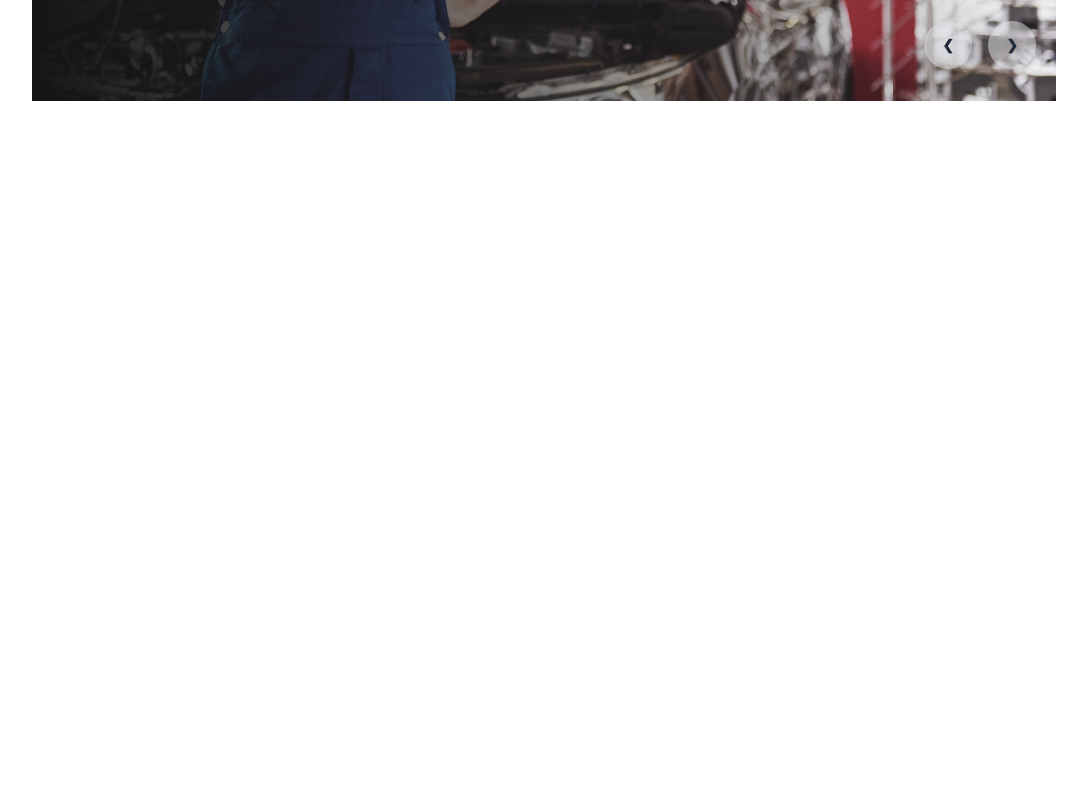
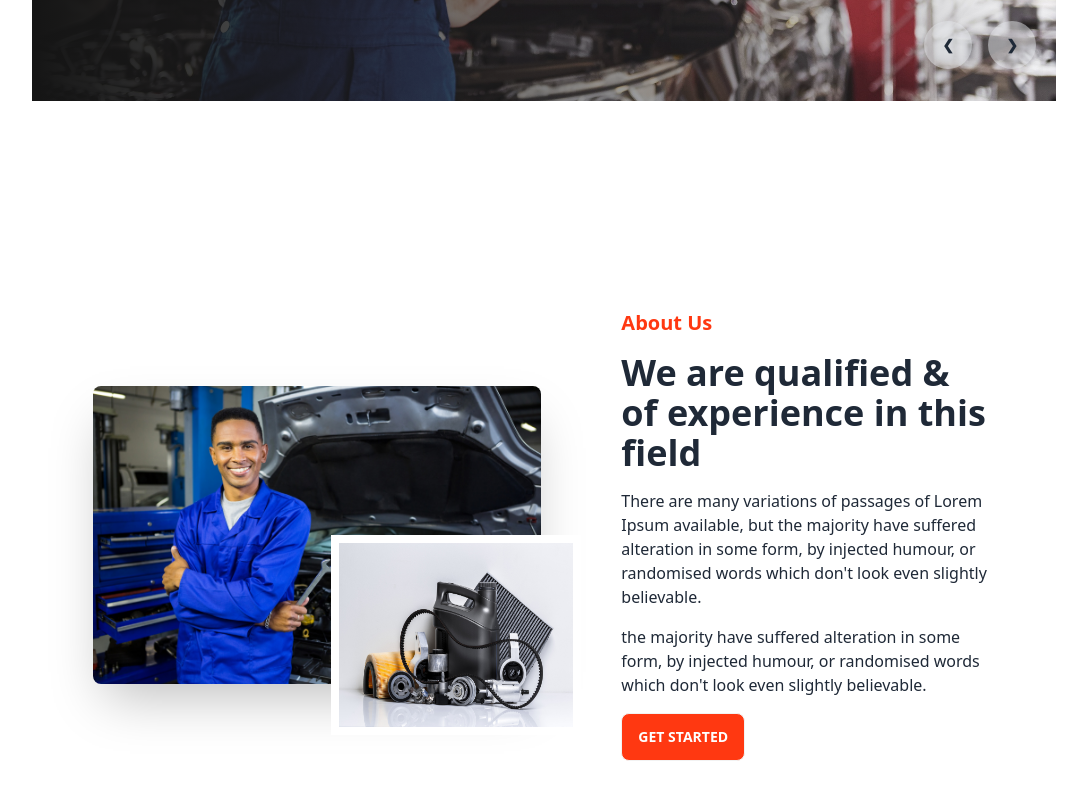
Before and after one commit to justJubair/car-doctor, a React (Vite) app: page / in a window 1280 px wide. Shown: the part 508-1308 px from the top of the page, without its empty margins (96-1183 px from the left). Before the commit the page ends 800 px from the top, so only its background shows below. Built offline with nearby package versions, Linux system fonts and the light colour scheme.

Commit message:
Add: about us section added

```diff
--- /dev/null
+++ b/src/components/AboutUs/AboutUs.jsx
@@ -0,0 +1,40 @@
+/* eslint-disable react/no-unescaped-entities */
+import person from "../../assets/images/about_us/person.jpg";
+import parts from "../../assets/images/about_us/parts.jpg";
+
+const AboutUs = () => {
+  return (
+    <div className="hero min-h-screen">
+      <div className="hero-content gap-20 flex-col lg:flex-row">
+        <div className="relative">
+          <img src={person} className="max-w-md rounded-lg shadow-2xl" />
+          <img
+            src={parts}
+            className="border-8 border-white absolute top-1/2 -right-10 w-[250px] h-[200px]"
+            alt=""
+          />
+        </div>
+        <div className="space-y-4 w-1/3">
+          <h2 className="font-bold text-xl text-[#FF3811]">About Us</h2>
+          <h1 className="text-4xl font-bold">
+            We are qualified & of experience in this field
+          </h1>
+          <p className="">
+            There are many variations of passages of Lorem Ipsum available, but
+            the majority have suffered alteration in some form, by injected
+            humour, or randomised words which don't look even slightly
+            believable.{" "}
+          </p>
+          <p className="">
+            the majority have suffered alteration in some form, by injected
+            humour, or randomised words which don't look even slightly
+            believable.
+          </p>
+          <button className="btn bg-[#FF3811] text-white">Get Started</button>
+        </div>
+      </div>
+    </div>
+  );
+};
+
+export default AboutUs;
--- a/src/pages/Home/Home.jsx
+++ b/src/pages/Home/Home.jsx
@@ -1,3 +1,4 @@
+import AboutUs from "../../components/AboutUs/AboutUs";
 import Banner from "../../components/Banner/Banner";
 import Navbar from "../../components/Navbar/Navbar";
 
@@ -6,6 +7,7 @@ const Home = () => {
     <div>
       <Navbar/>
       <Banner/>
+      <AboutUs/>
     </div>
   );
 };
```
